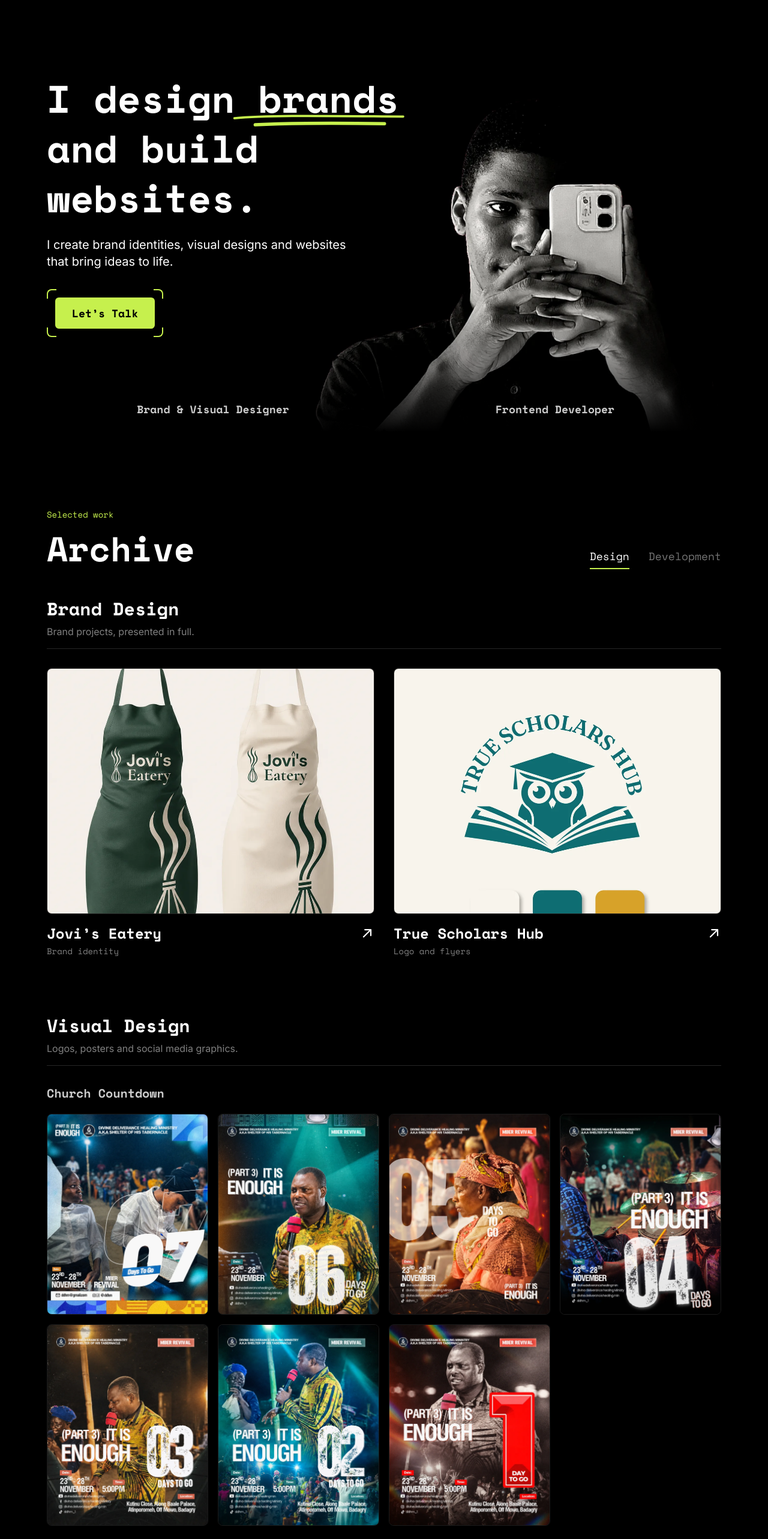
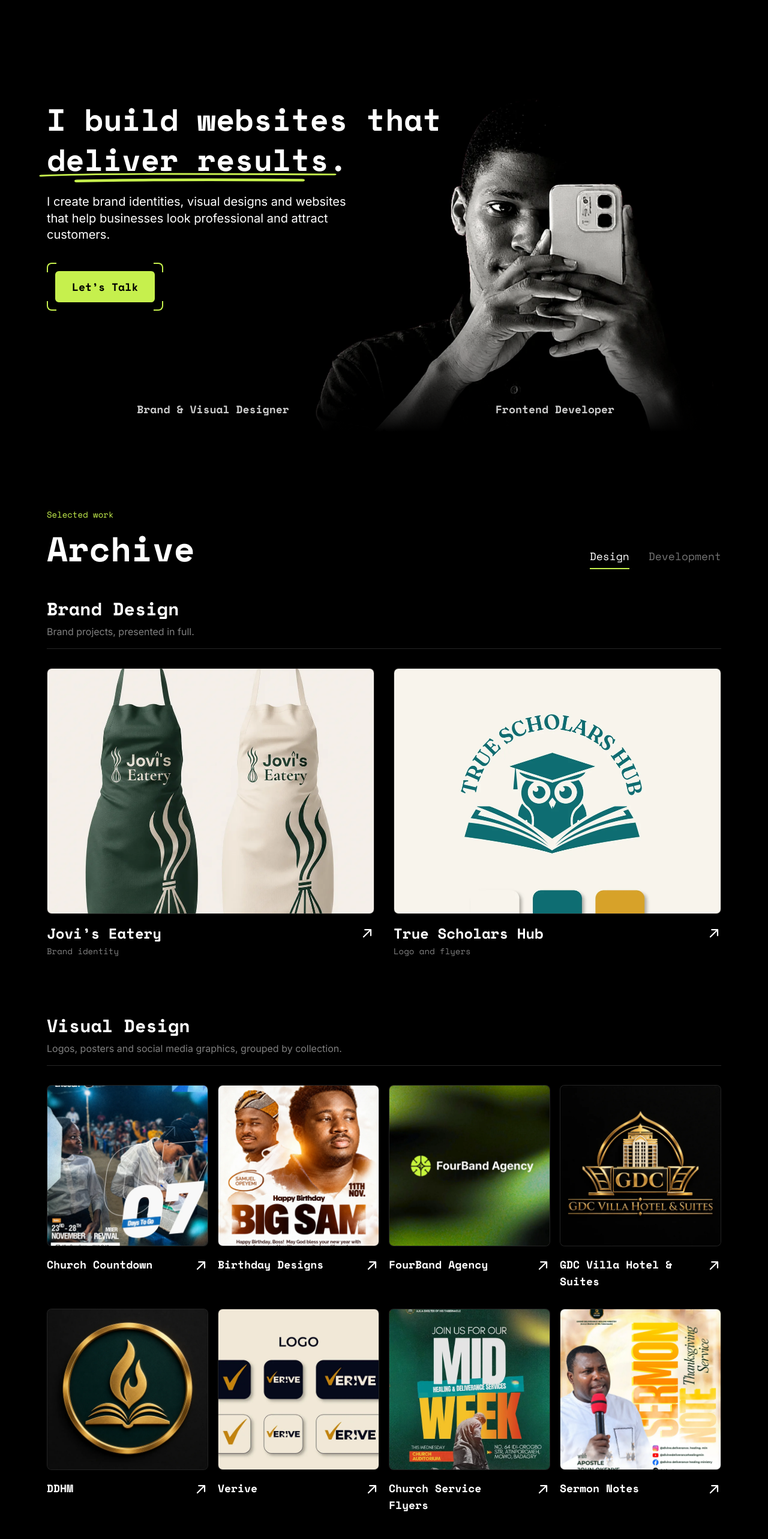
Before and after one commit to emeka-divine-exe/emeka-divine, a React (Vite) app: page / in a window 1280 px wide. Shown: the part 80-2646 px from the top of the page at 60% size. Built offline with nearby package versions, Linux system fonts and the light colour scheme.

Commit message:
Add files via upload

```diff
--- a/src/Hero.jsx
+++ b/src/Hero.jsx
@@ -1,4 +1,4 @@
-import { useState } from "react";
+import { useEffect, useState } from "react";
 import { motion } from "framer-motion";
 const portrait = "/hero-portrait.webp";
 
@@ -78,7 +78,40 @@ function Nav() {
   );
 }
 
+const lines = [
+  ["I design brands that ", "stand out", "."],
+  ["I build websites that ", "deliver results", "."],
+];
+
+function Line({ parts, active }) {
+  const [a, b, c] = parts;
+  return (
+    <motion.span
+      aria-hidden={!active}
+      initial={{ opacity: 0, y: 28 }}
+      animate={{ opacity: active ? 1 : 0, y: active ? 0 : 16 }}
+      transition={{ duration: 0.5, delay: active ? 0.1 : 0 }}
+      className="col-start-1 row-start-1 block"
+    >
+      {a}
+      <span className="relative inline-block">
+        {b}
+        <svg viewBox="0 0 340 28" preserveAspectRatio="none" fill="none" stroke="currentColor" strokeLinecap="round" aria-hidden="true" className="absolute top-[78%] -left-[3%] h-[0.4em] w-[106%] overflow-visible text-acid">
+          <motion.path d="M3 11C70 5 190 7 337 8" strokeWidth="4" initial={{ pathLength: 0 }} animate={{ pathLength: active ? 1 : 0 }} transition={{ duration: 0.7, delay: active ? 0.6 : 0 }} />
+          <motion.path d="M44 23C130 19 230 20 300 21" strokeWidth="6" initial={{ pathLength: 0 }} animate={{ pathLength: active ? 1 : 0 }} transition={{ duration: 0.7, delay: active ? 0.8 : 0 }} />
+        </svg>
+      </span>
+      {c}
+    </motion.span>
+  );
+}
+
 function Hero() {
+  const [current, setCurrent] = useState(0);
+  useEffect(() => {
+    const t = setInterval(() => setCurrent((v) => (v + 1) % lines.length), 4000);
+    return () => clearInterval(t);
+  }, []);
   const rise = (d) => ({
     initial: { opacity: 0, y: 28 },
     animate: { opacity: 1, y: 0 },
@@ -104,30 +137,11 @@ function Hero() {
       <div className={`${pad} relative z-10 order-1 flex flex-1 flex-col`}>
         <Nav />
         <div className="flex flex-1 flex-col justify-center py-10">
-          <h1 className="font-mono text-[length:clamp(2.2rem,5vw,4.4rem)] leading-[1.3] font-bold">
-            <motion.span {...rise(0.1)} className="block">
-              I design{" "}
-              <span className="relative inline-block">
-                brands
-                <svg
-                  viewBox="0 0 340 28"
-                  preserveAspectRatio="none"
-                  fill="none"
-                  stroke="currentColor"
-                  strokeLinecap="round"
-                  aria-hidden="true"
-                  className="absolute top-[78%] -left-[18%] h-[0.4em] w-[122%] overflow-visible text-acid"
-                >
-                  <motion.path d="M3 11C70 5 190 7 337 8" strokeWidth="4" initial={{ pathLength: 0 }} animate={{ pathLength: 1 }} transition={{ duration: 0.8, delay: 0.9 }} />
-                  <motion.path d="M44 23C130 19 230 20 300 21" strokeWidth="6" initial={{ pathLength: 0 }} animate={{ pathLength: 1 }} transition={{ duration: 0.8, delay: 1.1 }} />
-                </svg>
-              </span>
-            </motion.span>
-            <motion.span {...rise(0.25)} className="block">and build</motion.span>
-            <motion.span {...rise(0.35)} className="block">websites.</motion.span>
+          <h1 className="grid max-w-[22ch] font-mono text-[length:clamp(1.6rem,4vw,3.4rem)] leading-[1.3] font-bold">
+            {lines.map((parts, k) => <Line key={k} parts={parts} active={k === current} />)}
           </h1>
           <motion.p {...rise(0.4)} className="mt-6 max-w-[34ch] font-sans text-lg leading-snug sm:text-xl md:max-w-lg">
-            I create brand identities, visual designs and websites that bring ideas to life.
+            I create brand identities, visual designs and websites that help businesses look professional and attract customers.
           </motion.p>
           <motion.div {...rise(0.55)} className="mt-8">
             <TalkButton />
--- a/src/Testimonials.jsx
+++ b/src/Testimonials.jsx
@@ -4,8 +4,9 @@ import { Icon } from "@iconify/react";
 import { testimonials } from "./testimonialsData.js";
 
 function Avatar({ t, size = "size-12" }) {
-  return t.avatar ? (
-    <img src={t.avatar} alt={t.name} className={`${size} rounded-full object-cover`} />
+  const [bad, setBad] = useState(false);
+  return t.avatar && !bad ? (
+    <img src={t.avatar} alt="" onError={() => setBad(true)} className={`${size} rounded-full object-cover`} />
   ) : (
     <span className={`${size} flex items-center justify-center rounded-full bg-white/10`}>
       <Icon icon="ph:user-fill" className="text-2xl text-white/50" />
--- a/src/Works.jsx
+++ b/src/Works.jsx
@@ -1,7 +1,7 @@
 import { useState } from "react";
 import { motion } from "framer-motion";
 import { Icon } from "@iconify/react";
-import { designGroups } from "./worksData.js";
+import { designCollections } from "./worksData.js";
 import { brandProjects, devProjects } from "./projectsData.js";
 
 let lastTab = "Design";
@@ -13,7 +13,8 @@ const reveal = (i = 0) => ({
   transition: { duration: 0.5, delay: (i % 4) * 0.06 },
 });
 
-function ProjectCard({ p, i }) {
+function ProjectCard({ p, i, ratio = "aspect-[4/3]" }) {
+  const small = ratio === "aspect-square";
   const external = Boolean(p.behance);
   return (
     <motion.a
@@ -22,7 +23,7 @@ function ProjectCard({ p, i }) {
       {...(external ? { target: "_blank", rel: "noopener noreferrer" } : {})}
       className="group block"
     >
-      <div className="relative aspect-[4/3] overflow-hidden rounded-lg border border-white/10 bg-[#0b0b0b] transition-colors group-hover:border-acid">
+      <div className={`relative ${ratio} overflow-hidden rounded-lg border border-white/10 bg-[#0b0b0b] transition-colors group-hover:border-acid`}>
         {p.cover ? (
           <img src={p.cover} alt={`${p.title} cover`} loading="lazy" className="h-full w-full object-cover transition-transform duration-500 group-hover:scale-105" />
         ) : (
@@ -38,8 +39,8 @@ function ProjectCard({ p, i }) {
       </div>
       <div className="mt-4 flex items-start justify-between gap-4 font-mono">
         <div>
-          <h4 className="text-xl font-bold md:text-2xl">{p.title}</h4>
-          <p className="mt-1 text-sm text-white/50">{p.kind}</p>
+          <h4 className={small ? "text-base font-bold md:text-lg" : "text-xl font-bold md:text-2xl"}>{p.title}</h4>
+          {p.kind && <p className="mt-1 text-sm text-white/50">{p.kind}</p>}
         </div>
         <Icon icon="ph:arrow-up-right-bold" className="mt-1 shrink-0 text-2xl transition-transform group-hover:-translate-y-1 group-hover:translate-x-1 group-hover:text-acid" />
       </div>
@@ -66,27 +67,9 @@ function Design() {
         </div>
       </div>
       <div>
-        <Sub title="Visual Design" text="Logos, posters and social media graphics." />
-        <div className="space-y-14">
-          {designGroups.map((g) => (
-            <div key={g.title}>
-              <h4 className="mb-5 font-mono text-lg font-bold text-white/80 md:text-xl">{g.title}</h4>
-              <div className="grid grid-cols-2 items-start gap-3 md:grid-cols-3 md:gap-4 lg:grid-cols-4">
-                {g.items.map((it, i) => (
-                  <motion.img
-                    key={it.src}
-                    {...reveal(i)}
-                    src={it.src}
-                    width={it.w}
-                    height={it.h}
-                    alt={`${g.title} ${i + 1}`}
-                    loading="lazy"
-                    className="block h-auto w-full rounded-lg border border-white/10"
-                  />
-                ))}
-              </div>
-            </div>
-          ))}
+        <Sub title="Visual Design" text="Logos, posters and social media graphics, grouped by collection." />
+        <div className="grid grid-cols-2 gap-x-4 gap-y-8 md:grid-cols-3 lg:grid-cols-4">
+          {designCollections.map((c, i) => <ProjectCard key={c.slug} p={c} i={i} ratio="aspect-square" />)}
         </div>
       </div>
     </div>
--- a/src/worksData.js
+++ b/src/worksData.js
@@ -1,8 +1,11 @@
-// Visual Design galleries. To add an image: upload it to the public folder, then add a line to the right group.
-export const designGroups = [
+// Visual Design collections. To add an image: upload it to the public folder, then add a line to the right collection.
+export const designCollections = [
   {
+    "slug": "church-countdown",
     "title": "Church Countdown",
-    "items": [
+    "kind": "",
+    "cover": "/countdown-01.webp",
+    "images": [
       {
         "src": "/countdown-01.webp",
         "w": 1080,
@@ -41,8 +44,11 @@ export const designGroups = [
     ]
   },
   {
+    "slug": "birthday-designs",
     "title": "Birthday Designs",
-    "items": [
+    "kind": "",
+    "cover": "/birthday-01.webp",
+    "images": [
       {
         "src": "/birthday-01.webp",
         "w": 1080,
@@ -66,8 +72,11 @@ export const designGroups = [
     ]
   },
   {
+    "slug": "fourband-agency",
     "title": "FourBand Agency",
-    "items": [
+    "kind": "",
+    "cover": "/logos-01.webp",
+    "images": [
       {
         "src": "/logos-01.webp",
         "w": 1080,
@@ -81,8 +90,11 @@ export const designGroups = [
     ]
   },
   {
+    "slug": "gdc-villa-hotel",
     "title": "GDC Villa Hotel & Suites",
-    "items": [
+    "kind": "",
+    "cover": "/logos-03.webp",
+    "images": [
       {
         "src": "/logos-03.webp",
         "w": 1080,
@@ -106,8 +118,11 @@ export const designGroups = [
     ]
   },
   {
+    "slug": "ddhm",
     "title": "DDHM",
-    "items": [
+    "kind": "",
+    "cover": "/logos-07.webp",
+    "images": [
       {
         "src": "/logos-07.webp",
         "w": 1080,
@@ -121,8 +136,11 @@ export const designGroups = [
     ]
   },
   {
+    "slug": "verive",
     "title": "Verive",
-    "items": [
+    "kind": "",
+    "cover": "/verive-01.webp",
+    "images": [
       {
         "src": "/verive-01.webp",
         "w": 1080,
@@ -146,8 +164,11 @@ export const designGroups = [
     ]
   },
   {
+    "slug": "church-service-flyers",
     "title": "Church Service Flyers",
-    "items": [
+    "kind": "",
+    "cover": "/services-01.webp",
+    "images": [
       {
         "src": "/services-01.webp",
         "w": 736,
@@ -181,8 +202,11 @@ export const designGroups = [
     ]
   },
   {
+    "slug": "sermon-notes",
     "title": "Sermon Notes",
-    "items": [
+    "kind": "",
+    "cover": "/sermon-01.webp",
+    "images": [
       {
         "src": "/sermon-01.webp",
         "w": 1080,
```
Also changed, not shown: src/ProjectPage.jsx (+23 -7 lines), src/projectsData.js (+34 -10 lines).
